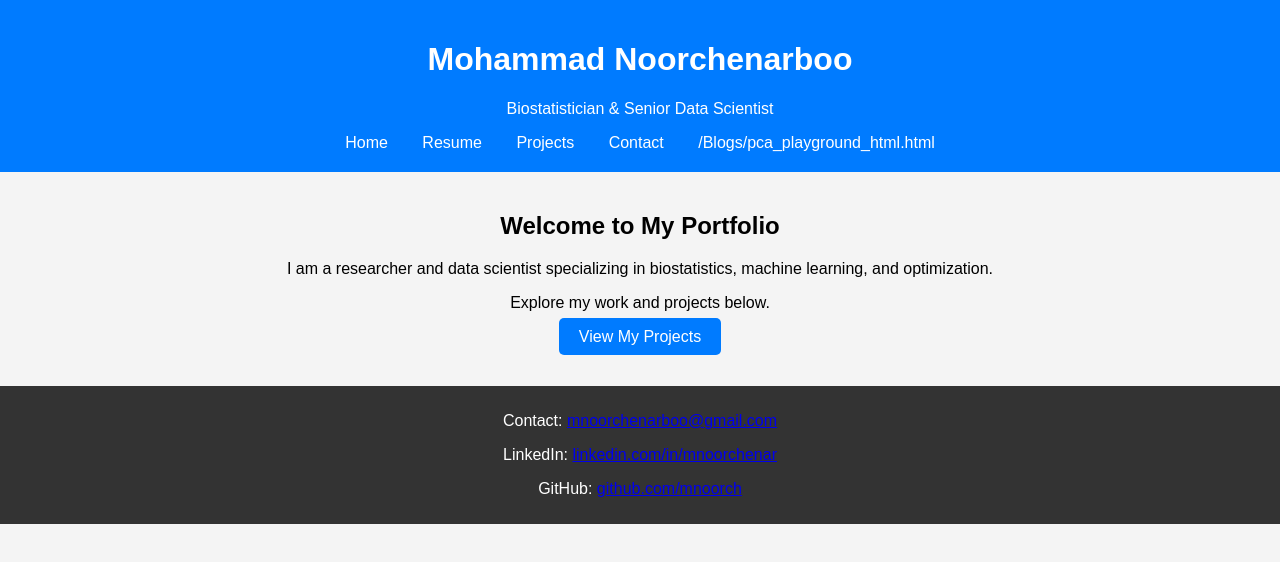
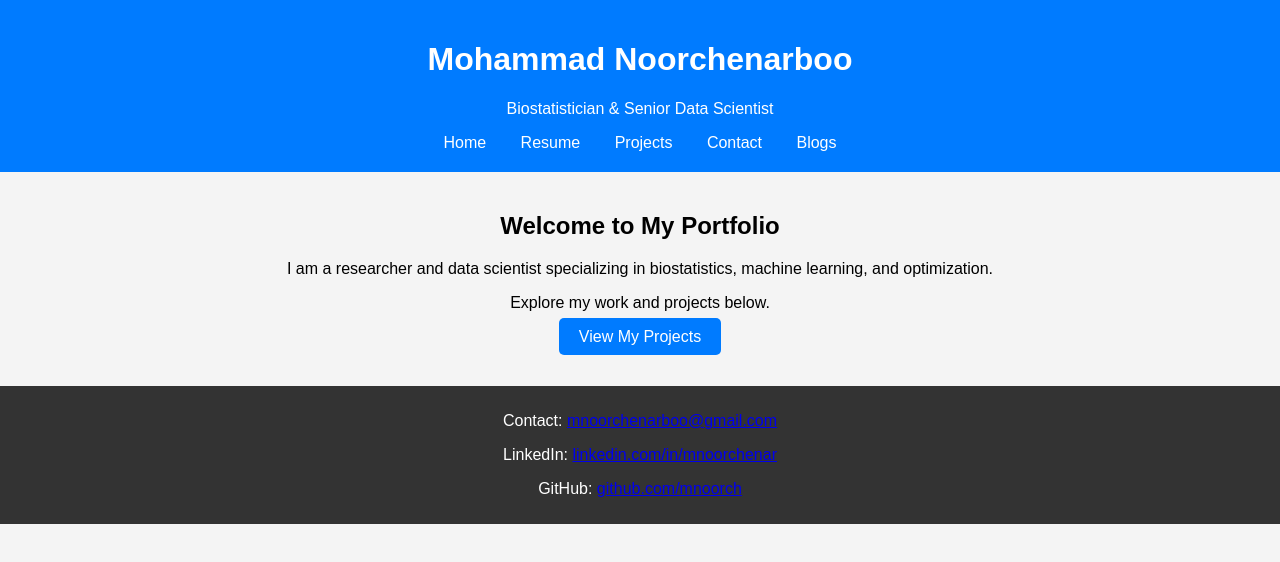
Before and after one commit to mnoorchenar/mnoorchenar.github.io, a plain HTML site: page index.html in a window 1280 px wide. Drawn offline with Linux system fonts and the light colour scheme.

Commit message:
Update contact link to point to Blogs section

```diff
--- a/index.html
+++ b/index.html
@@ -15,7 +15,7 @@
             <a href="resume.html">Resume</a>
             <a href="projects.html">Projects</a>
             <a href="contact.html">Contact</a>
-            <a href="contact.html">/Blogs/pca_playground_html.html</a>
+            <a href="/Blogs/pca_playground_html.html">Blogs</a>
         </nav>
     </header>
     <main>
```
